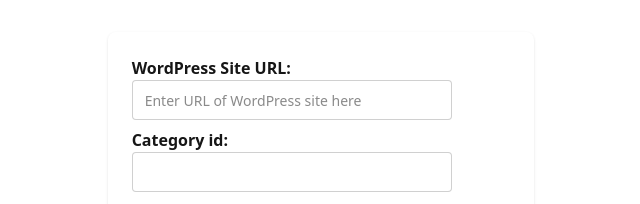
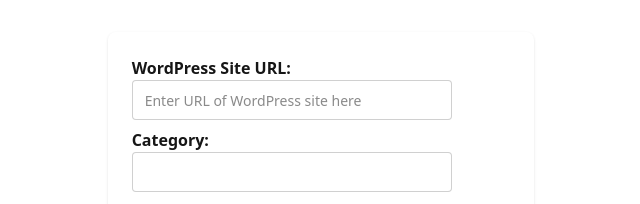
Before and after one commit to Jppat/grab-wp-post, a React (Vite) app: page / in a window 1280 px wide. Shown: the top 204 px of the page, without its empty margins (319-959 px from the left). Built offline with nearby package versions, Linux system fonts and the light colour scheme.

Commit message:
change form label category id to category

```diff
--- a/src/App.jsx
+++ b/src/App.jsx
@@ -109,7 +109,7 @@
         </div>
 
         <div>
-          <label htmlFor="category"><strong>Category id: </strong></label>
+          <label htmlFor="category"><strong>Category: </strong></label>
           <input className="input" type="text" id= "category" name="category" value={props.category} onChange={e => props.setCategory(e.target.value)}/>
         </div>
 
```
